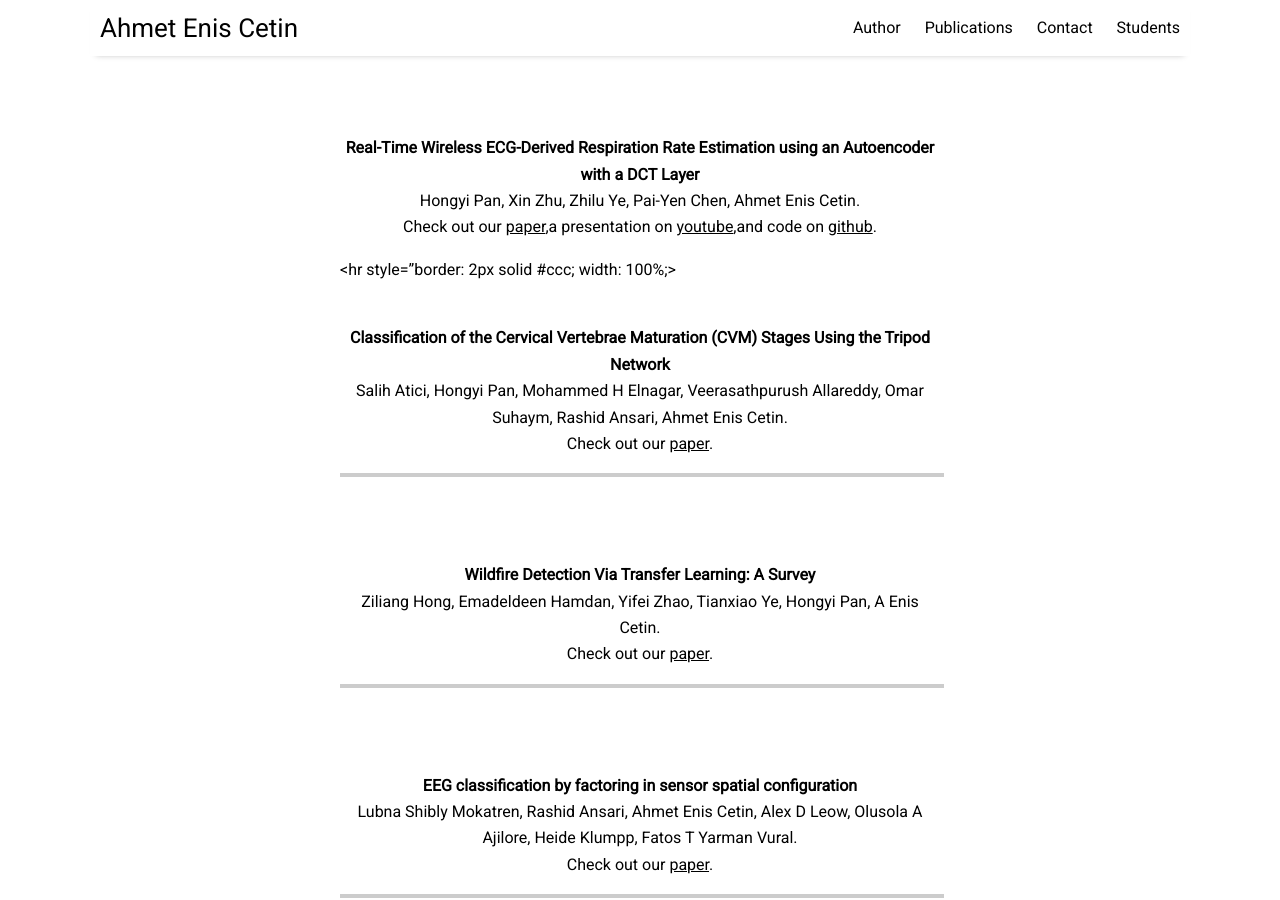
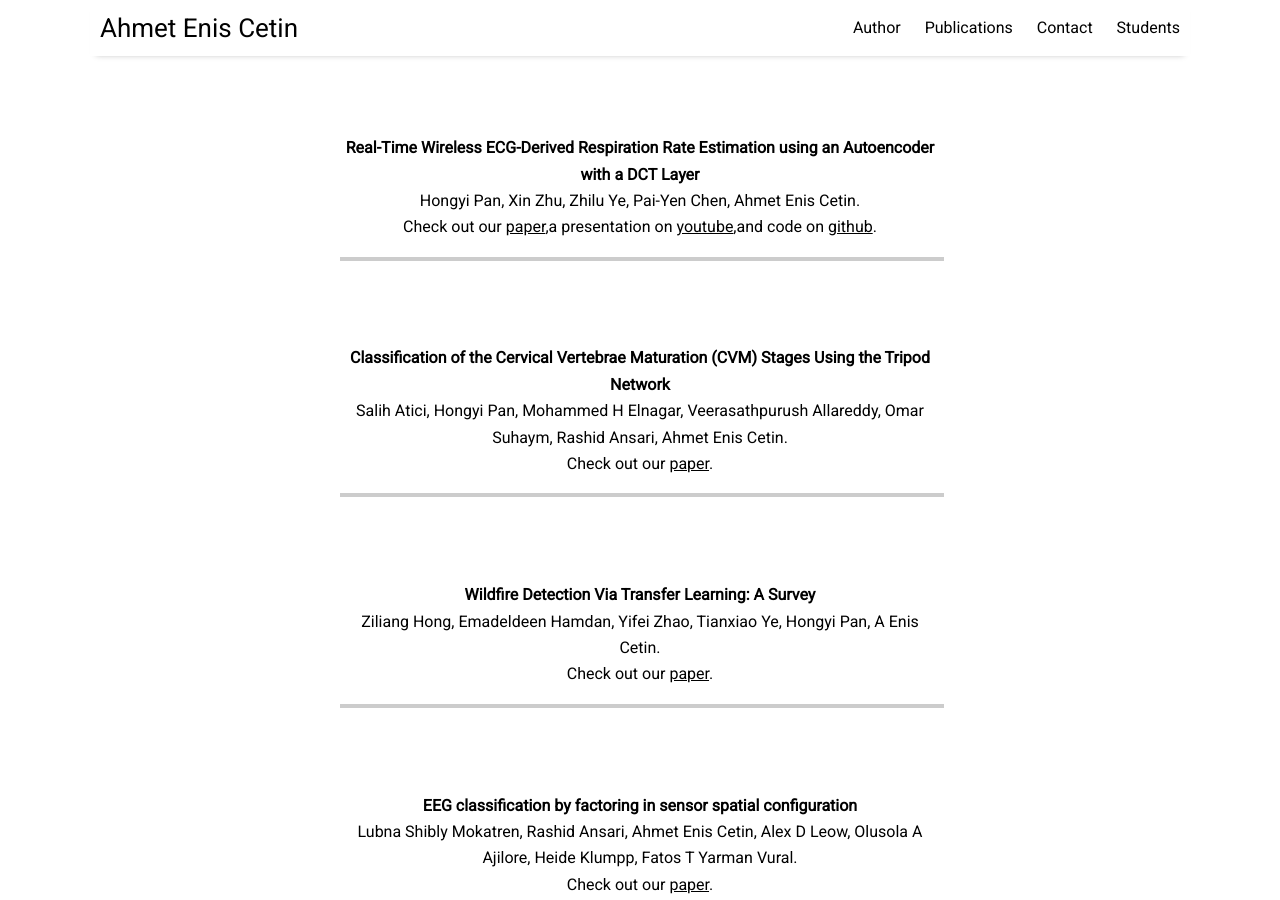
Before and after one commit to Emadeldeen-Hamdan/Emadeldeen-Hamdan.github.io, a Jekyll site: the page built from _posts/2023-08-04-Publications.md, in a window 1280 px wide and 900 px high, scrolled down 328 px. Built offline with Jekyll 4.4.1, drawn with Linux system fonts in a browser that asks for light colours; nearby versions of some CDN libraries.

Commit message:
Update 2023-08-04-Publications.md

```diff
--- a/_posts/2023-08-04-Publications.md
+++ b/_posts/2023-08-04-Publications.md
@@ -27,7 +27,7 @@ image: Publications.png
   <br>
   Check out our <a href="https://ieeexplore.ieee.org/abstract/document/10094831" target="_blank">paper</a>,a presentation on <a href="https://www.youtube.com/watch?v=eS74gUV2d4o" target="_blank">youtube</a>,and code on <a href="https://github.com/phy710/ICASSP2023-AE-DCT" target="_blank">github</a>.
 </p>
-<hr style="border: 2px solid #ccc; width: 100%;>
+<hr style="border: 2px solid #ccc; width: 100%;">
 <br>
 <br>
 
```
